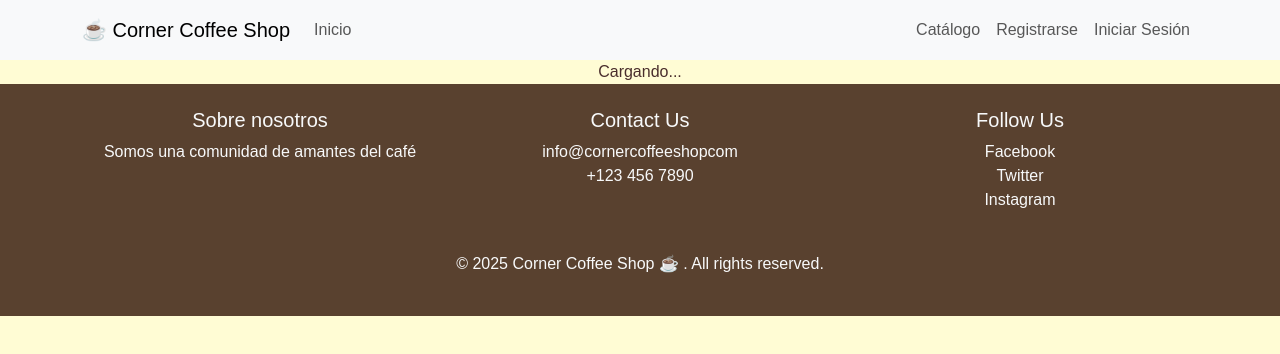
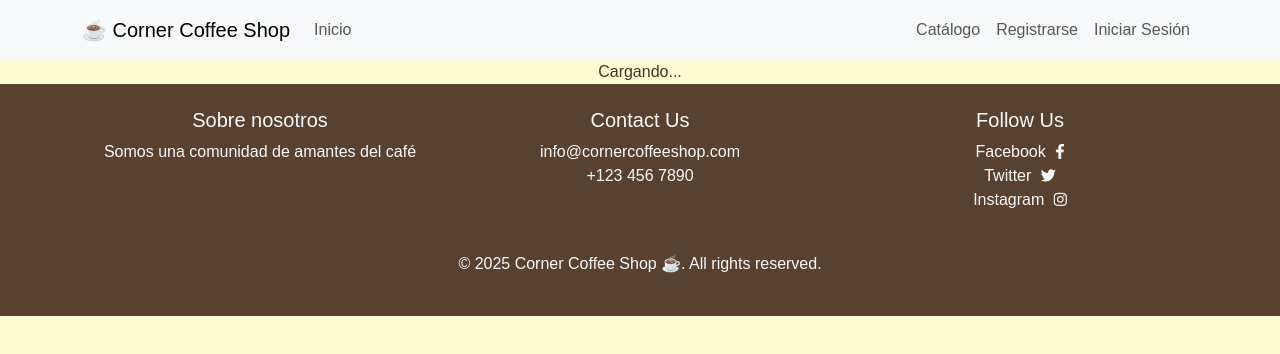
Before and after one commit to paulinagpyl/cornercoffeeshop, a React (Vite) app in the folder client/: page /cafes/1 in a window 1280 px wide. Shown: the top 354 px of the page. Built offline with nearby package versions, Linux system fonts and the light colour scheme.

Commit message:
Arreglo en footer, css y header

```diff
--- a/client/index.html
+++ b/client/index.html
@@ -1,10 +1,22 @@
-<!doctype html>
+<!DOCTYPE html>
 <html lang="es">
   <head>
     <meta charset="UTF-8" />
     <link rel="icon" type="image/png+xml" href="/coffee-cup-svgrepo-com.svg" />
+    <link
+      href="https://cdnjs.cloudflare.com/ajax/libs/font-awesome/6.0.0-beta3/css/all.min.css"
+      rel="stylesheet"
+      integrity="sha384-GLhlTQ8iRAB5X2vo3Rr73b7b4Q2s6FAgXyF3Jm/c3a3JJb0kbl9Zp0g0z3Pbgc4k"
+      crossorigin="anonymous"
+    />
     <meta name="viewport" content="width=device-width, initial-scale=1.0" />
-    <link rel="stylesheet" href="https://cdnjs.cloudflare.com/ajax/libs/font-awesome/6.4.2/css/all.min.css" integrity="sha512-z3gLpd7yknf1YoNbCzqRKc4qyor8gaKU1qmn+CShxbuBusANI9QpRohGBreCFkKxLhei6S9CQXFEbbKuqLg0DA==" crossorigin="anonymous" referrerpolicy="no-referrer" />
+    <link
+      rel="stylesheet"
+      href="https://cdnjs.cloudflare.com/ajax/libs/font-awesome/6.4.2/css/all.min.css"
+      integrity="sha512-z3gLpd7yknf1YoNbCzqRKc4qyor8gaKU1qmn+CShxbuBusANI9QpRohGBreCFkKxLhei6S9CQXFEbbKuqLg0DA=="
+      crossorigin="anonymous"
+      referrerpolicy="no-referrer"
+    />
     <title>coffee shop</title>
   </head>
   <body>
--- a/client/src/components/Footer.jsx
+++ b/client/src/components/Footer.jsx
@@ -1,5 +1,6 @@
 import React from 'react'
 import 'bootstrap/dist/css/bootstrap.min.css'
+import '../css/CornerCoffeeShop.css'
 
 export const Footer = () => {
   return (
@@ -17,7 +18,7 @@ export const Footer = () => {
               <h5>Contact Us</h5>
               <ul className='list-unstyled'>
                 <li>
-                  <a href='mailto:info@cornercoffeeshopcom' className='text-light'>info@cornercoffeeshopcom</a>
+                  <a href='mailto:info@cornercoffeeshopcom' className='text-light'>info@cornercoffeeshop.com</a>
                 </li>
                 <li>
                   <a href='tel:+1234567890' className='text-light'>+123 456 7890</a>
@@ -29,24 +30,24 @@ export const Footer = () => {
               <ul className='list-unstyled'>
                 <li>
                   <a href='https://facebook.com' className='text-light' target='_blank' rel='noopener noreferrer'>
-                    Facebook
+                    Facebook <i className='fab fa-facebook-f'></i>
                   </a>
                 </li>
                 <li>
                   <a href='https://twitter.com' className='text-light' target='_blank' rel='noopener noreferrer'>
-                    Twitter
+                    Twitter <i className='fab fa-twitter'></i>
                   </a>
                 </li>
                 <li>
                   <a href='https://instagram.com' className='text-light' target='_blank' rel='noopener noreferrer'>
-                    Instagram
+                    Instagram <i className='fab fa-instagram'></i>
                   </a>
                 </li>
               </ul>
             </div>
           </div>
           <div className='text-center mt-4'>
-            <p>&copy; {new Date().getFullYear()} Corner Coffee Shop ☕ . All rights reserved.</p>
+            <p>&copy; {new Date().getFullYear()} Corner Coffee Shop ☕. All rights reserved.</p>
           </div>
         </div>
       </footer>
--- a/client/src/css/Header.css
+++ b/client/src/css/CornerCoffeeShop.css
@@ -12,12 +12,39 @@ body {
   color: var(--dark-brown);
 }
 
+html, body {
+  height: 100%;
+  margin: 0; /* Elimina márgenes predeterminados */
+  padding: 0; /* Elimina rellenos predeterminados */
+}
+
+.footer {
+  margin-top: auto;
+}
+
+.containerHome{
+  min-height: 60vh;
+  display: flex;
+  flex-direction: column;
+}
+
+i.fab {
+  margin-left: 5px;
+  font-size: 15px;
+}
+
+a:hover i.fab {
+  color: var(--medium-brown);
+}
+
 /* Hero Section */
 #Hero-Section {
   background-image: url("/cafe_grano.jpg");
   background-repeat: no-repeat;
   background-size: cover;
   background-position: left;
+  margin: 0;
+  padding: 0;
 }
 
 /* Button Styles */
--- a/client/src/views/Header.jsx
+++ b/client/src/views/Header.jsx
@@ -1,6 +1,6 @@
 import React from 'react'
 import { useNavigate } from 'react-router-dom'
-import '../css/Header.css'
+import '../css/CornerCoffeeShop.css'
 
 const Header = () => {
   const navigate = useNavigate()
@@ -16,7 +16,7 @@ const Header = () => {
   return (
     <div>
       <header id='Hero-Section' className='text-end py-5'>
-        <div className='container'>
+        <div className='containerHome'>
           <div className='ms-auto col-12 col-md-7'>
             <h1 className='display-4 fw-bold my-5 title-coffee'>
               Corner Coffee Shop <br /> <span>Amantes del café</span>
```
